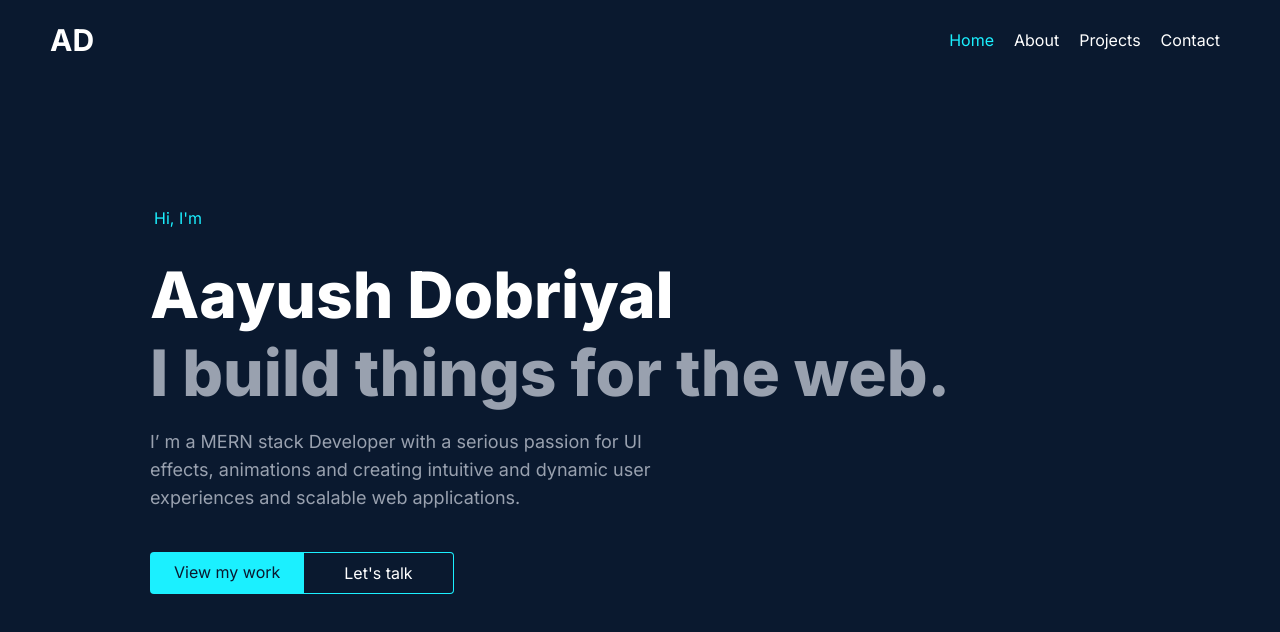
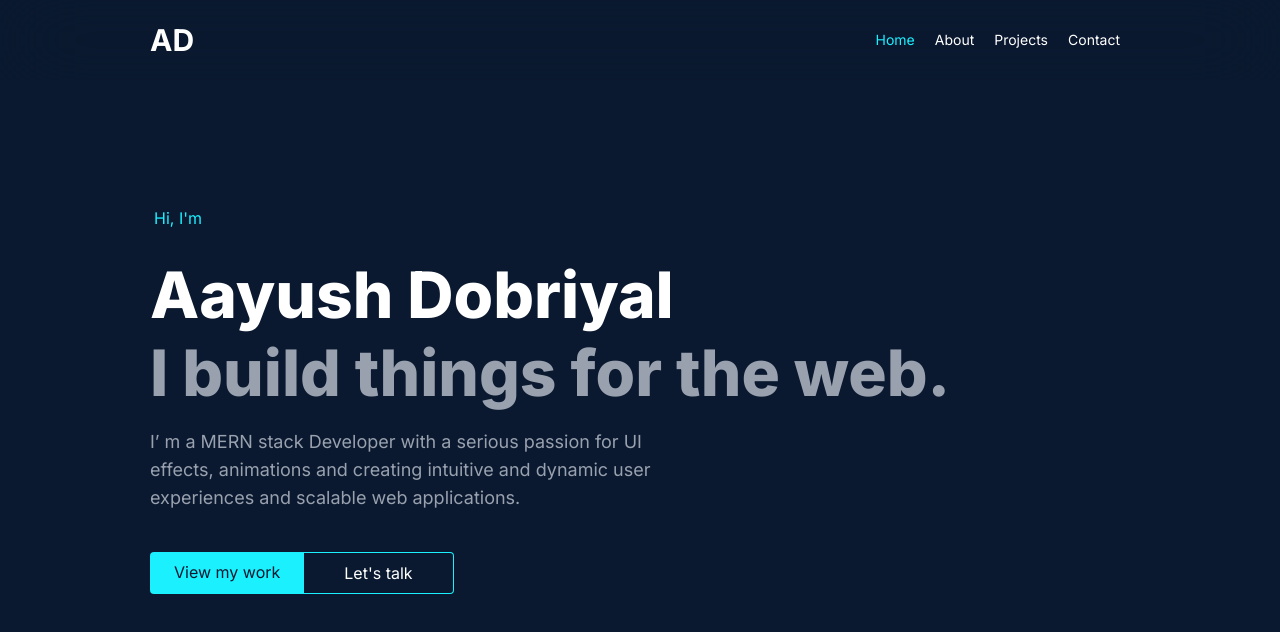
Before and after one commit to Tweekaayush/portfolio-2.0, a React (Vite) app: page / in a window 1280 px wide. Shown: the top 632 px of the page. Built offline with nearby package versions, Linux system fonts and the light colour scheme.

Commit message:
navbar updated

```diff
--- a/src/components/Navbar.jsx
+++ b/src/components/Navbar.jsx
@@ -30,8 +30,8 @@ const Navbar = ({ setSelectedPage, selectedPage }) => {
   return (
     <header
       className={`${
-        isTopOfPage ? "" : "bg-primary/20"
-      } fixed top-0 left-0 w-full h-20 flex items-center justify-between px-6.25 md:px-12.5 transition duration-500`}
+        isTopOfPage ? "" : "bg-secondary/20 shadow-lg"
+      } fixed top-0 left-0 w-full h-20 flex items-center justify-between px-6.25 sm:px-12.5 md:px-37.5 transition duration-500 backdrop-blur-2xl`}
     >
       <nav className="flex items-center justify-between relative w-full">
         <motion.div
@@ -51,7 +51,7 @@ const Navbar = ({ setSelectedPage, selectedPage }) => {
           </a>
         </motion.div>
         <motion.ul
-          className="hidden md:flex items-center justify-between"
+          className="hidden md:flex items-center justify-between text-sm"
           initial="hidden"
           animate="visible"
           transition={{ duration: 0.5 }}
```
